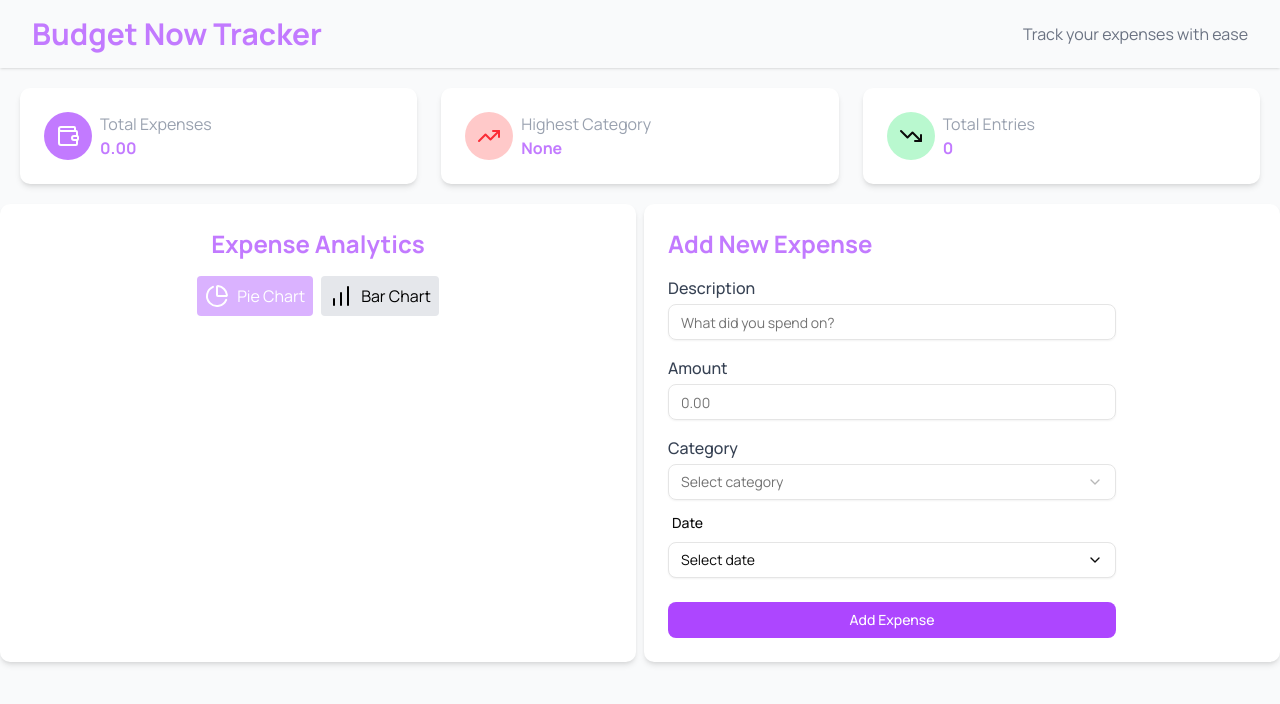
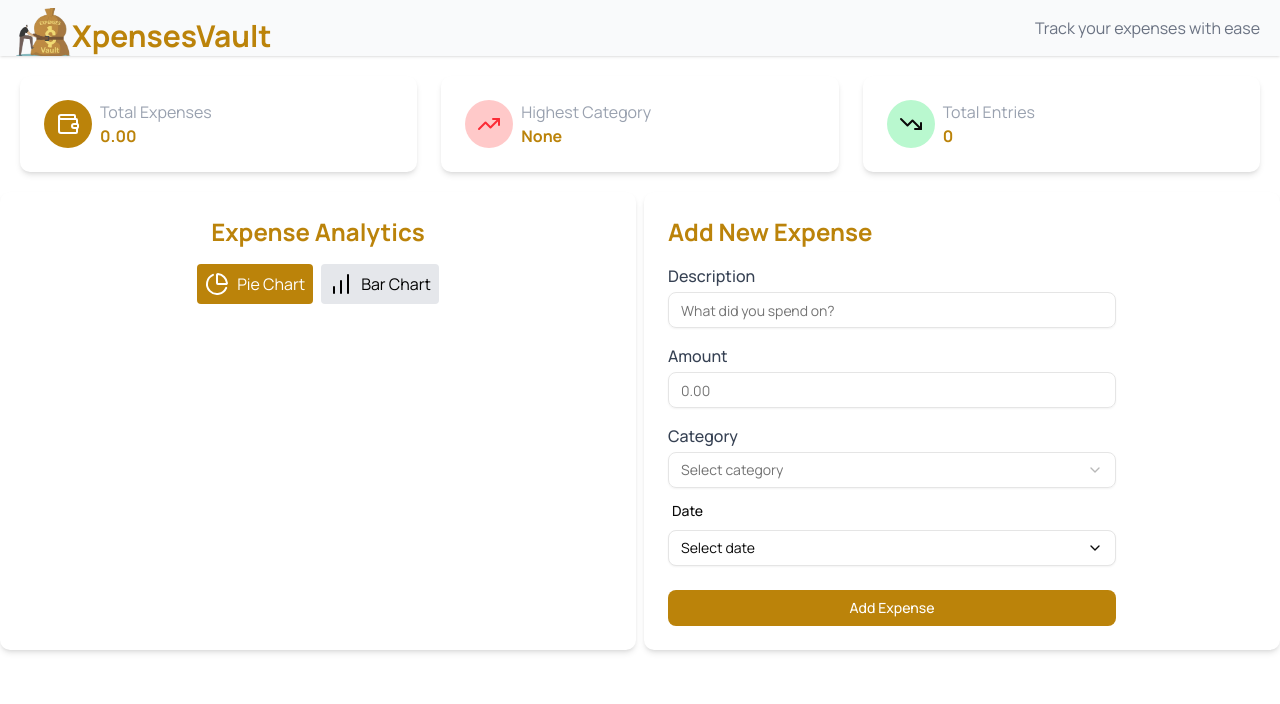
Before and after one commit to joshinavin2001/Expenses-Vault, a React (Vite) app: page / in a window 1280 px wide. Shown: the top 704 px of the page. Built offline with nearby package versions, Linux system fonts and the light colour scheme.

Commit message:
change ui color and add Expensevault Logo and i delete  notFound page also becouse this is single page website in future add pages then use routing

```diff
--- a/src/App.tsx
+++ b/src/App.tsx
@@ -1,19 +1,11 @@
-import {BrowserRouter, Routes , Route} from "react-router-dom"
-import Index from "./pages/Index"
-import NotFound from "./pages/NotFound"
+import Index from "./pages/Index";
+
 const App = () => {
   return (
+    <div>
+      <Index />
+    </div>
+  );
+};
 
-    <>
-    <BrowserRouter>
-    <Routes>
-      <Route path="/" element={<Index/>} />
-      <Route path="*" element={<NotFound/>} />
-    </Routes>
-    </BrowserRouter>
-    </>
-
-  )
-}
-
-export default App
+export default App;
--- a/src/Layouts/LayoutDashboard.tsx
+++ b/src/Layouts/LayoutDashboard.tsx
@@ -1,28 +1,40 @@
-import Dashboard from "@/components/custom/Dashboard"
-
-import FormAnalytics from "@/components/custom/FormAnalytics"
-
-
+import logo from "@/assets/logo/expLogo.png";
 const LayoutDashboard = () => {
   return (
     <>
-    <div className="min-h-screen bg-gray-50">
+      <div className=" bg-gray-50">
+        <header className="shadow-sm">
+          <div className="flex justify-center md:justify-between">
+            <div className="flex items-center">
+              <img className="w-18 mt-2 h-12 pl-4" src={logo} alt="" />
+              <h1 className="text-3xl mt-4 font-bold text-[#bb830a]">
+                XpensesVault
+              </h1>
+            </div>
+            <div className="flex items-center mr-5">
+              <p className="hidden md:block text-gray-500 ">
+                Track your expenses with ease
+              </p>
+            </div>
+          </div>
+          {/* <div className="max-w-7xl mx-auto px-4 sm:px-6 lg:px-8 py-4">
+            <div className="flex justify-center items-center md:justify-between">
+              <div className="flex">
+                <img className="w-22 h-22" src={logo} alt="" />
+                <h1 className="text-3xl flex items-center  font-bold text-purple-400">
+                  ExpensesVault
+                </h1>
+              </div>
 
-          <header className="shadow-sm">
-            <div className="max-w-7xl mx-auto px-4 sm:px-6 lg:px-8 py-4">
-        <div className="flex justify-center items-center md:justify-between">
-            <h1 className="text-3xl font-bold text-purple-400">Budget Now Tracker</h1>
-            <p className="hidden md:block text-gray-500 ">Track your expenses with ease</p>
-        </div>
-        </div>
-      </header>
- <Dashboard />
-<FormAnalytics />
+              <p className="hidden md:block text-gray-500 ">
+                Track your expenses with ease
+              </p>
+            </div>
+          </div> */}
+        </header>
+      </div>
+    </>
+  );
+};
 
-    </div>
-
-</>
-  )
-}
-
-export default LayoutDashboard
+export default LayoutDashboard;
--- a/src/components/custom/CalenderExp.tsx
+++ b/src/components/custom/CalenderExp.tsx
@@ -1,18 +1,18 @@
-import * as React from "react"
-import { ChevronDownIcon } from "lucide-react"
+import * as React from "react";
+import { ChevronDownIcon } from "lucide-react";
 
-import { Button } from "@/components/ui/button"
-import { Calendar } from "@/components/ui/calendar"
-import { Label } from "@/components/ui/label"
+import { Button } from "@/components/ui/button";
+import { Calendar } from "@/components/ui/calendar";
+import { Label } from "@/components/ui/label";
 import {
   Popover,
   PopoverContent,
   PopoverTrigger,
-} from "@/components/ui/popover"
+} from "@/components/ui/popover";
 
 const CalendarExp = () => {
-  const [open, setOpen] = React.useState(false)
-  const [date, setDate] = React.useState<Date | undefined>(undefined)
+  const [open, setOpen] = React.useState(false);
+  const [date, setDate] = React.useState<Date | undefined>(undefined);
 
   return (
     <div className="flex flex-col gap-3 w-full max-w-md">
@@ -20,8 +20,9 @@ const CalendarExp = () => {
         Date
       </Label>
       <Popover open={open} onOpenChange={setOpen}>
-        <PopoverTrigger asChild>
+        <PopoverTrigger>
           <Button
+            type="button"
             variant="outline"
             id="date"
             className="w-full justify-between font-normal"
@@ -34,16 +35,15 @@ const CalendarExp = () => {
           <Calendar
             mode="single"
             selected={date}
-            captionLayout="dropdown"
-            onSelect={(date) => {
-              setDate(date)
-              setOpen(false)
+            onSelect={(d) => {
+              setDate(d);
+              setOpen(false);
             }}
           />
         </PopoverContent>
       </Popover>
     </div>
-  )
-}
+  );
+};
 
-export default CalendarExp
+export default CalendarExp;
--- a/src/components/custom/ExpenseAnalytics.tsx
+++ b/src/components/custom/ExpenseAnalytics.tsx
@@ -1,23 +1,23 @@
-import { BarChart, PieChart } from "lucide-react"
-
+import { BarChart, PieChart } from "lucide-react";
 
 const ExpenseAnalytics = () => {
   return (
     <div className="bg-white p-6 rounded-lg shadow-md hover:shadow-lg flex gap-2 justify-center">
       <div className="text-center">
-        <h2 className="text-purple-400 text-2xl font-bold mb-4">Expense Analytics</h2>
+        <h2 className="text-[#bb830a] text-2xl font-bold mb-4">
+          Expense Analytics
+        </h2>
         <div className="flex gap-2 justify-center">
-             <button className="flex gap-2 bg-purple-300 p-2 active:scale-95 cursor-pointer rounded text-white">
+          <button className="flex gap-2 bg-[#bb830a] p-2 active:scale-95 cursor-pointer rounded text-white">
             <PieChart /> Pie Chart
           </button>
           <button className="flex gap-2 active:scale-95 cursor-pointer bg-gray-200 p-2 rounded text-black">
             <BarChart /> Bar Chart
           </button>
         </div>
-
       </div>
     </div>
-  )
-}
+  );
+};
 
-export default ExpenseAnalytics
+export default ExpenseAnalytics;
--- a/src/components/custom/ExpenseForm.tsx
+++ b/src/components/custom/ExpenseForm.tsx
@@ -1,43 +1,84 @@
-'use client'
-
 import {
   Select,
   SelectContent,
   SelectItem,
   SelectTrigger,
   SelectValue,
-} from "@/components/ui/select"
-import { Input } from "../ui/input"
-import { Button } from "../ui/button"
-import CalendarExp from "./CalenderExp"
+} from "@/components/ui/select";
+import { Input } from "../ui/input";
+import { Button } from "../ui/button";
+import CalendarExp from "./CalenderExp";
+import { useState, type ChangeEvent } from "react";
 
 const ExpenseForm = () => {
+  const [title, setTitle] = useState("");
+  const [amount, setAmount] = useState("");
+  const [category, setCategory] = useState("");
+
+  const titleChange = (e: ChangeEvent<HTMLInputElement>) => {
+    setTitle(e.target.value);
+  };
+
+  const amountChange = (e: ChangeEvent<HTMLInputElement>) => {
+    setAmount(e.target.value);
+  };
+
+  const submitHandle = () => {
+    console.log("Title:", title);
+    console.log("Amount:", amount);
+    console.log("Category:", category);
+
+    // Reset form fields
+    setTitle("");
+    setAmount("");
+    setCategory("");
+  };
+
   return (
     <div className="bg-white p-6 rounded-lg shadow-md hover:shadow-lg flex justify-center sm:justify-start">
       <div className="w-full max-w-md">
         {/* Heading */}
-        <h2 className="text-2xl font-bold text-purple-400 text-center sm:text-left mb-4">
+        <h2 className="text-2xl font-bold text-[#bb830a] text-center sm:text-left mb-4">
           Add New Expense
         </h2>
 
         {/* Form */}
-        <form className="space-y-4">
+        <div className="space-y-4">
           {/* Description */}
           <div className="block w-full">
-            <label className="block mb-1 font-medium text-gray-700">Description</label>
-            <Input className="w-full" placeholder="What did you spend on?" />
+            <label className="block mb-1 font-medium text-gray-700">
+              Description
+            </label>
+            <Input
+              value={title}
+              onChange={titleChange}
+              className="w-full"
+              placeholder="What did you spend on?"
+            />
           </div>
 
           {/* Amount */}
           <div className="block w-full">
-            <label className="block mb-1 font-medium text-gray-700">Amount</label>
-            <Input className="w-full" placeholder="0.00" />
+            <label className="block mb-1 font-medium text-gray-700">
+              Amount
+            </label>
+            <Input
+              value={amount}
+              onChange={amountChange}
+              className="w-full"
+              placeholder="0.00"
+            />
           </div>
 
           {/* Category */}
           <div className="block w-full">
-            <label className="block mb-1 font-medium text-gray-700">Category</label>
-            <Select>
+            <label className="block mb-1 font-medium text-gray-700">
+              Category
+            </label>
+            <Select
+              value={category}
+              onValueChange={(value) => setCategory(value)}
+            >
               <SelectTrigger className="w-full">
                 <SelectValue placeholder="Select category" />
               </SelectTrigger>
@@ -56,14 +97,18 @@ const ExpenseForm = () => {
 
           {/* Submit Button */}
           <div className="pt-2">
-            <Button className="w-full bg-purple-500 hover:bg-purple-600 text-white">
+            <Button
+              type="button"
+              onClick={submitHandle}
+              className="w-full bg-[#bb830a] hover:bg-[#c7911c] text-white"
+            >
               Add Expense
             </Button>
           </div>
-        </form>
+        </div>
       </div>
     </div>
-  )
-}
+  );
+};
 
-export default ExpenseForm
+export default ExpenseForm;
--- a/src/components/custom/ExpenseSummary.tsx
+++ b/src/components/custom/ExpenseSummary.tsx
@@ -1,16 +1,16 @@
-import { TrendingDown, TrendingUp, Wallet} from "lucide-react"
+import { TrendingDown, TrendingUp, Wallet } from "lucide-react";
 
 const ExpenseSummary = () => {
   return (
     <div className="grid grid-cols-1 gap-6 sm:grid-cols-3 mx-5 my-5">
       {/* div1 */}
       <div className="bg-white p-6 rounded-lg shadow-md hover:shadow-lg flex gap-2 ">
-        <div className="bg-purple-400 rounded-full p-3">
+        <div className="bg-[#bb830a] rounded-full p-3">
           <Wallet className="text-white" />
         </div>
         <div>
           <h1 className="text-gray-400">Total Expenses</h1>
-            <p className="text-purple-400 font-bold">0.00</p>
+          <p className="text-[#bb830a] font-bold">0.00</p>
         </div>
       </div>
       {/* div2 */}
@@ -20,7 +20,7 @@ const ExpenseSummary = () => {
         </div>
         <div>
           <h1 className="text-gray-400">Highest Category</h1>
-            <p className="text-purple-400 font-bold">None</p>
+          <p className="text-[#bb830a] font-bold">None</p>
         </div>
       </div>
       {/* div3 */}
@@ -30,11 +30,11 @@ const ExpenseSummary = () => {
         </div>
         <div>
           <h1 className="text-gray-400">Total Entries</h1>
-            <p className="text-purple-400 font-bold">0</p>
+          <p className="text-[#bb830a] font-bold">0</p>
         </div>
       </div>
     </div>
-  )
-}
+  );
+};
 
-export default ExpenseSummary
+export default ExpenseSummary;
--- a/src/pages/Index.tsx
+++ b/src/pages/Index.tsx
@@ -1,13 +1,17 @@
 // import ExpenseSummary from "@/components/custom/ExpenseSummary"
-import LayoutDashboard from "@/Layouts/LayoutDashboard"
+import Dashboard from "@/components/custom/Dashboard";
+import FormAnalytics from "@/components/custom/FormAnalytics";
+import LayoutDashboard from "@/Layouts/LayoutDashboard";
 
 const Index = () => {
   return (
     <div>
       <LayoutDashboard />
       {/* <ExpenseSummary /> */}
+      <Dashboard />
+      <FormAnalytics />
     </div>
-  )
-}
+  );
+};
 
-export default Index
+export default Index;
```
Also changed, not shown: src/assets/logo/EvaltLogo.png (added), src/assets/logo/expLogo.png (added). Lines whose indentation alone changed are shown as unchanged.
